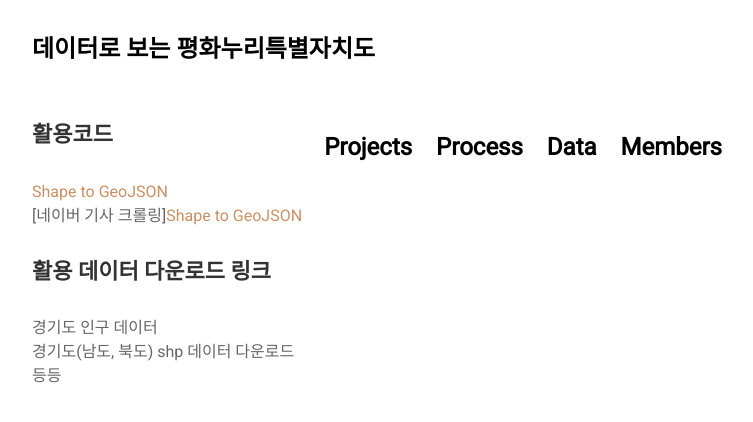
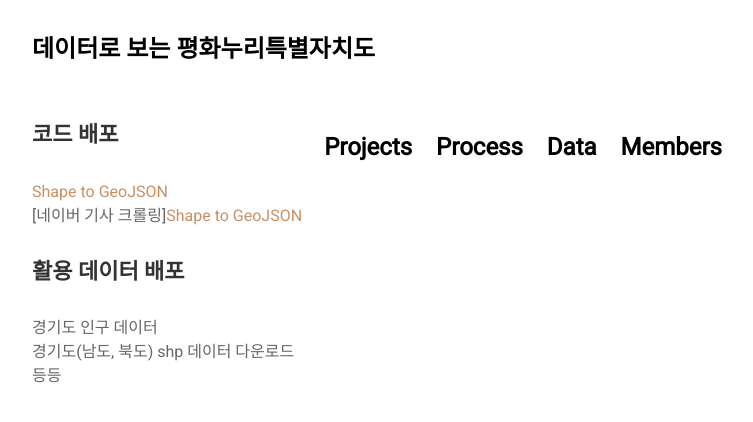
Before and after one commit to jinuew/SICM2002-6, a Jekyll site: the page built from pages/about.md, in a window 1280 px wide. Shown: the top 422 px of the page, without its empty margins (263-1016 px from the left). Built offline with Jekyll 4.4.1, drawn with Linux system fonts in a browser that asks for light colours; nearby versions of some CDN libraries.

Commit message:
Update about.md

```diff
--- a/pages/about.md
+++ b/pages/about.md
@@ -4,12 +4,12 @@ title: About
 permalink: /about
 ---
 
-#### 활용코드
+#### 코드 배포
 
 [Shape to GeoJSON](https://github.com/jinuew/sicm2002-6/blob/main/assets/Code/Shape_to_GeoJSON.ipynb)<br>
 [네이버 기사 크롤링][Shape to GeoJSON](https://github.com/jinuew/sicm2002-6/blob/main/assets/Code/네이버기사 크롤링.ipynb)
 
-#### 활용 데이터 다운로드 링크
+#### 활용 데이터 배포
 
 경기도 인구 데이터<br>
 경기도(남도, 북도) shp 데이터 다운로드<br>
```
